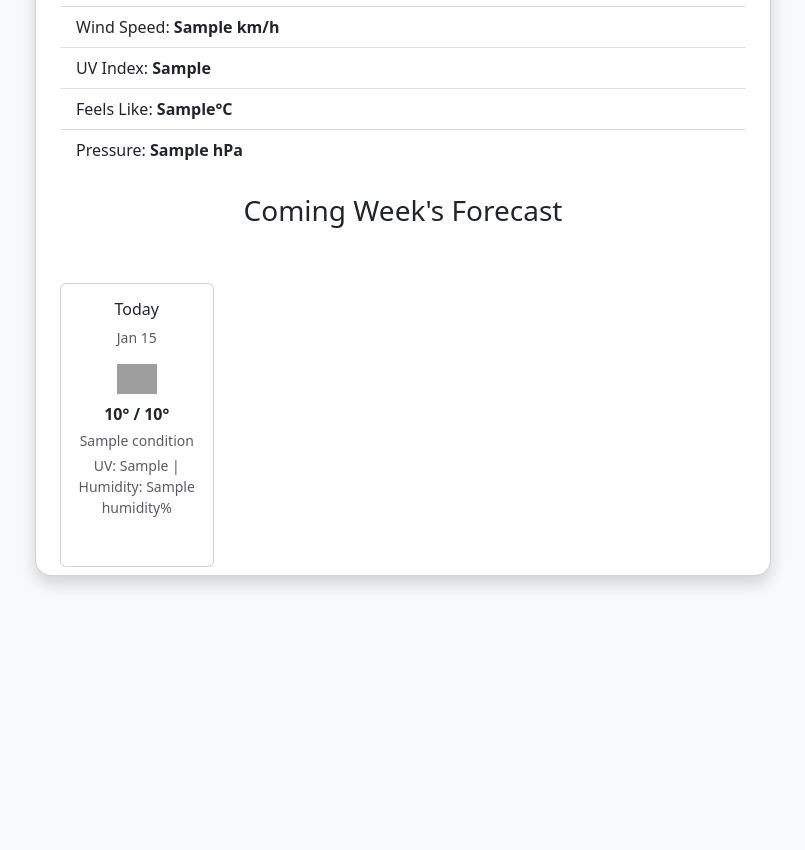
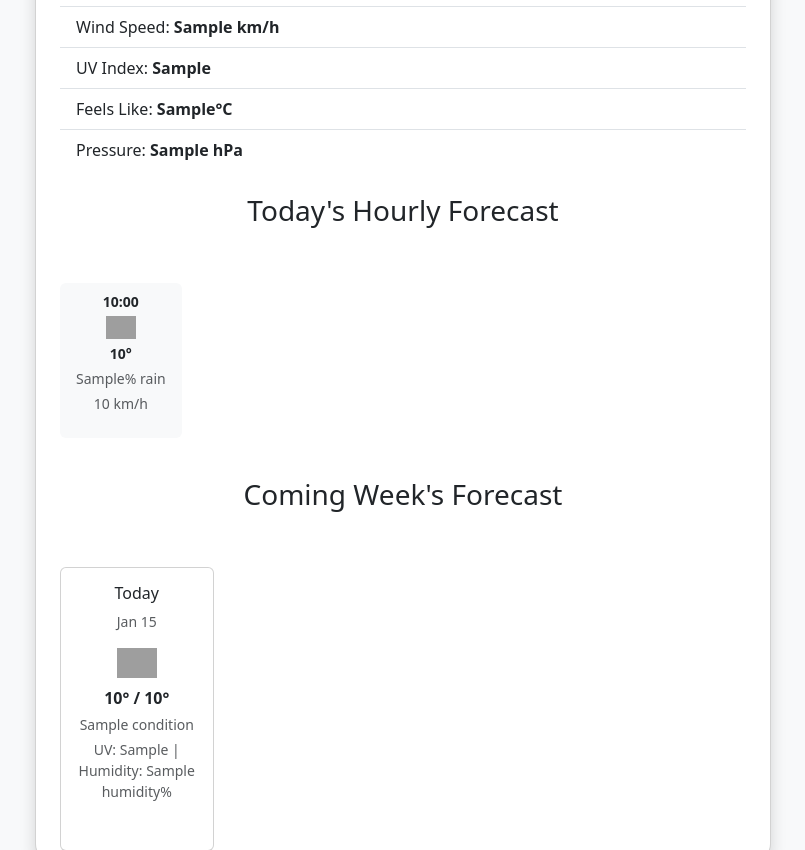
Before and after one commit to muaadh99/weather_app, a Django app: template weather/templates/weather/index.html in a window 1280 px wide. Shown: the part 519-1369 px from the top of the page, without its empty margins (237-1042 px from the left). Before the commit the page ends 1106 px from the top, so only its background shows below. Run offline with Django 5.2, Linux system fonts and the light colour scheme; the template is opened without the code that fills it: most values are stand-ins (such as "Sample title", 1, 10 or a date in 2020); grey boxes are pictures that could not be loaded.

Commit message:
Hourly Updates of the day added

```diff
--- a/weather/templates/weather/index.html
+++ b/weather/templates/weather/index.html
@@ -15,8 +15,11 @@
     .card { margin-top: 2rem; }
     .searchbar { max-width: 400px; margin: 0 auto 2rem auto; }
     .forecast-icon { width: 40px; }
+    .hourly-icon { width: 30px; }
     .forecast-card { transition: transform 0.2s; }
     .forecast-card:hover { transform: translateY(-5px); }
+    .hourly-scroll { overflow-x: auto; white-space: nowrap; }
+    .hourly-item { display: inline-block; min-width: 100px; text-align: center; margin-right: 15px; }
   </style>
 
   <link rel="stylesheet" href="https://code.jquery.com/ui/1.13.3/themes/base/jquery-ui.css">
@@ -66,6 +69,27 @@
                 <li class="list-group-item">Feels Like: <strong>{{ weather.feelslike_c }}°C</strong></li>
                 <li class="list-group-item">Pressure: <strong>{{ weather.pressure_mb }} hPa</strong></li>
               </ul>
+
+                            <!-- Hourly Forecast for Today -->
+              {% if hourly %}
+              <h3 class="text-center mb-4">Today's Hourly Forecast</h3>
+              <div class="hourly-scroll pb-3 mb-4">
+                {% for hour in hourly %}
+                <div class="hourly-item">
+                  <div class="card text-center border-0 bg-light">
+                    <div class="card-body py-2">
+                      <p class="small mb-1"><strong>{{ hour.time|time:"H:i" }}</strong></p>
+                      <img src="https:{{ hour.icon }}" alt="{{ hour.condition }}" class="hourly-icon mb-1">
+                      <p class="small mb-1"><strong>{{ hour.temp_c|floatformat:0 }}°</strong></p>
+                      <p class="small text-muted mb-1">{{ hour.chance_of_rain }}% rain</p>
+                      <p class="small text-muted">{{ hour.wind_kph|floatformat:0 }} km/h</p>
+                    </div>
+                  </div>
+                </div>
+                {% endfor %}
+              </div>
+              {% endif %}
+
 
               <!-- 7-Day Forecast -->
               {% if forecast %}
```
Also changed, not shown: weather/views.py (+26 -11 lines).
